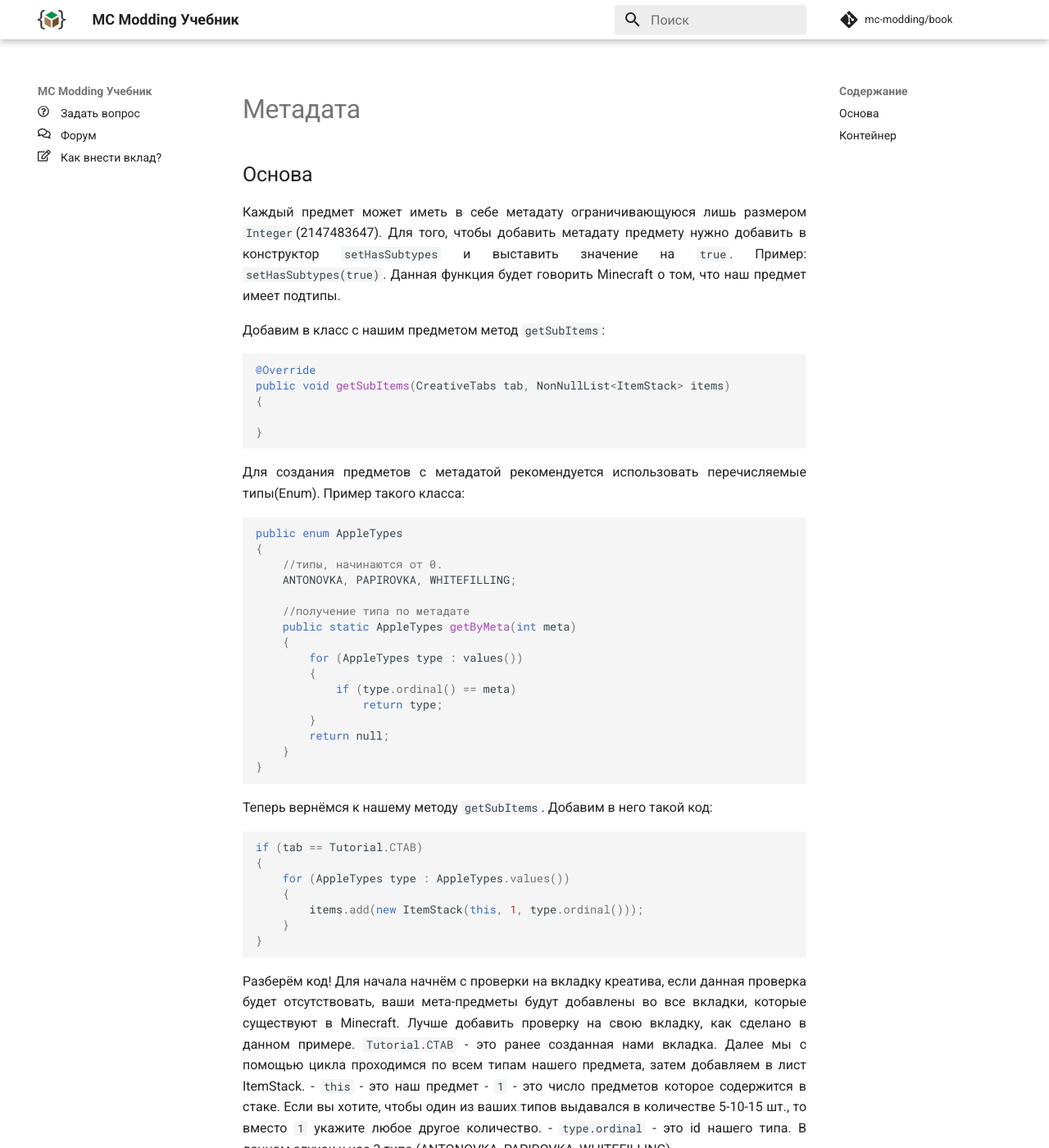
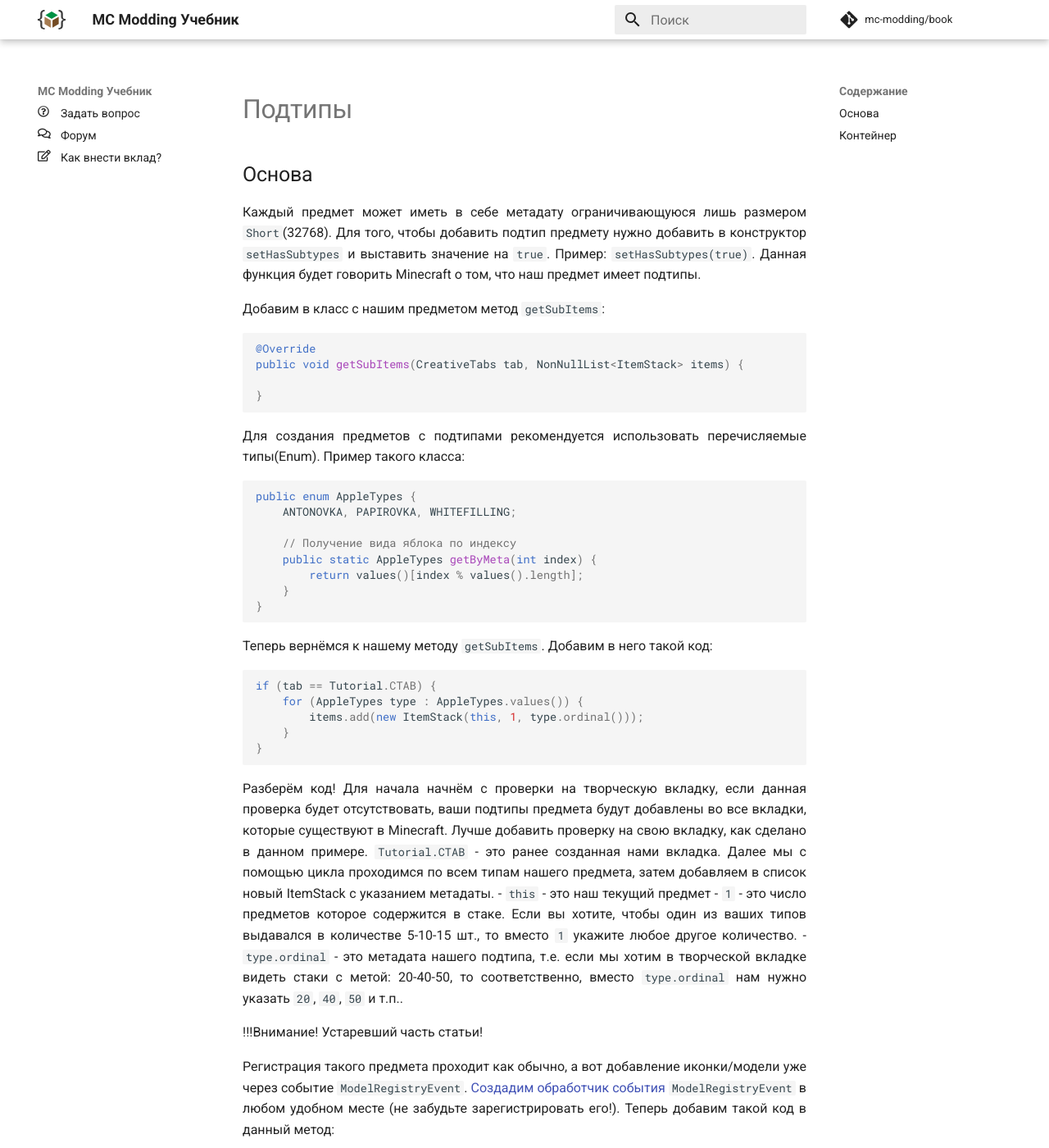
Before and after one commit to mc-modding/book, an MkDocs documentation site: the page built from docs/1.12/item/subtypes/index.md, in a window 1280 px wide and 1400 px high. Shown: the whole window at 82% size. Built offline with MkDocs 1.6.1 and Material for MkDocs 9.7.7, drawn with Linux system fonts in a browser that asks for light colours; nearby versions of some CDN libraries; comment, search, counter and statistics services are not loaded; some of the changed text lies outside the part shown.

Commit message:
Начал работу над подтипами предметов

````diff
--- a/docs/1.12/item/metadata/index.md
+++ b/docs/1.12/item/subtypes/index.md
@@ -1,61 +1,51 @@
 description: Создание из одного предмета, множество подтипов.
 
-# Метадата
+# Подтипы
 
 ## Основа
 
-Каждый предмет может иметь в себе метадату ограничивающуюся лишь размером `Integer`(2147483647). Для того, чтобы добавить метадату предмету нужно добавить в конструктор `setHasSubtypes` и выставить значение на `true`. Пример: `setHasSubtypes(true)`. Данная функция будет говорить Minecraft о том, что наш предмет имеет подтипы.
+Каждый предмет может иметь в себе метадату ограничивающуюся лишь размером `Short`(32768). Для того, чтобы добавить подтип предмету нужно добавить в конструктор `setHasSubtypes` и выставить значение на `true`. Пример: `setHasSubtypes(true)`. Данная функция будет говорить Minecraft о том, что наш предмет имеет подтипы.
 
 Добавим в класс с нашим предметом метод `getSubItems`:
 ```java
 @Override
-public void getSubItems(CreativeTabs tab, NonNullList<ItemStack> items)
-{
+public void getSubItems(CreativeTabs tab, NonNullList<ItemStack> items) {
 
 }
 ```
 
-Для создания предметов с метадатой рекомендуется использовать перечисляемые типы(Enum). Пример такого класса:
+Для создания предметов с подтипами рекомендуется использовать перечисляемые типы(Enum). Пример такого класса:
 ```java
-public enum AppleTypes
-{
-    //типы, начинаются от 0.
+public enum AppleTypes {
     ANTONOVKA, PAPIROVKA, WHITEFILLING;
 
-    //получение типа по метадате
-    public static AppleTypes getByMeta(int meta)
-    {
-        for (AppleTypes type : values())
-        {
-            if (type.ordinal() == meta)
-                return type;
-        }
-        return null;
+    // Получение вида яблока по индексу
+    public static AppleTypes getByMeta(int index) {
+        return values()[index % values().length];
     }
 }
 ```
 
 Теперь вернёмся к нашему методу `getSubItems`. Добавим в него такой код:
 ```java
-if (tab == Tutorial.CTAB)
-{
-    for (AppleTypes type : AppleTypes.values())
-    {
+if (tab == Tutorial.CTAB) {
+    for (AppleTypes type : AppleTypes.values()) {
         items.add(new ItemStack(this, 1, type.ordinal()));
     }
 }
 ```
-Разберём код! Для начала начнём с проверки на вкладку креатива, если данная проверка будет отсутствовать, ваши мета-предметы будут добавлены во все вкладки, которые существуют в Minecraft. Лучше добавить проверку на свою вкладку, как сделано в данном примере. `Tutorial.CTAB` - это ранее созданная нами вкладка. Далее мы с помощью цикла проходимся по всем типам нашего предмета, затем добавляем в лист ItemStack.
-- `this` - это наш предмет
+Разберём код! Для начала начнём с проверки на творческую вкладку, если данная проверка будет отсутствовать, ваши подтипы предмета будут добавлены во все вкладки, которые существуют в Minecraft. Лучше добавить проверку на свою вкладку, как сделано в данном примере. `Tutorial.CTAB` - это ранее созданная нами вкладка. Далее мы с помощью цикла проходимся по всем типам нашего предмета, затем добавляем в список новый ItemStack с указанием метадаты.
+- `this` - это наш текущий предмет
 - `1` - это число предметов которое содержится в стаке. Если вы хотите, чтобы один из ваших типов выдавался в количестве 5-10-15 шт., то вместо `1` укажите любое другое количество.
-- `type.ordinal` - это id нашего типа. В данном случаи у нас 3 типа (ANTONOVKA, PAPIROVKA, WHITEFILLING).
+- `type.ordinal` - это метадата нашего подтипа, т.е. если мы хотим в творческой вкладке видеть стаки с метой: 20-40-50, то соответственно, вместо `type.ordinal` нам нужно указать `20`, `40`, `50` и т.п..
+
+!!!Внимание! Устаревший часть статьи!
 
 Регистрация такого предмета проходит как обычно, а вот добавление иконки/модели уже через событие `ModelRegistryEvent`. [Создадим обработчик события](http://mcmodding.ru/1.12/events/usage/) `ModelRegistryEvent` в любом удобном месте (не забудьте зарегистрировать его!). Теперь добавим такой код в данный метод:
 ```java
 final Item APPLE = ItemsRegister.APPLE;
 
-for (AppleTypes type : AppleTypes.values())
-{
+for (AppleTypes type : AppleTypes.values()) {
     ModelLoader.setCustomModelResourceLocation(APPLE, type.ordinal(), new ModelResourceLocation(APPLE.registryName() + "_" + type.name.toLowerCase(), "inventory"));
 }
 ```
````
